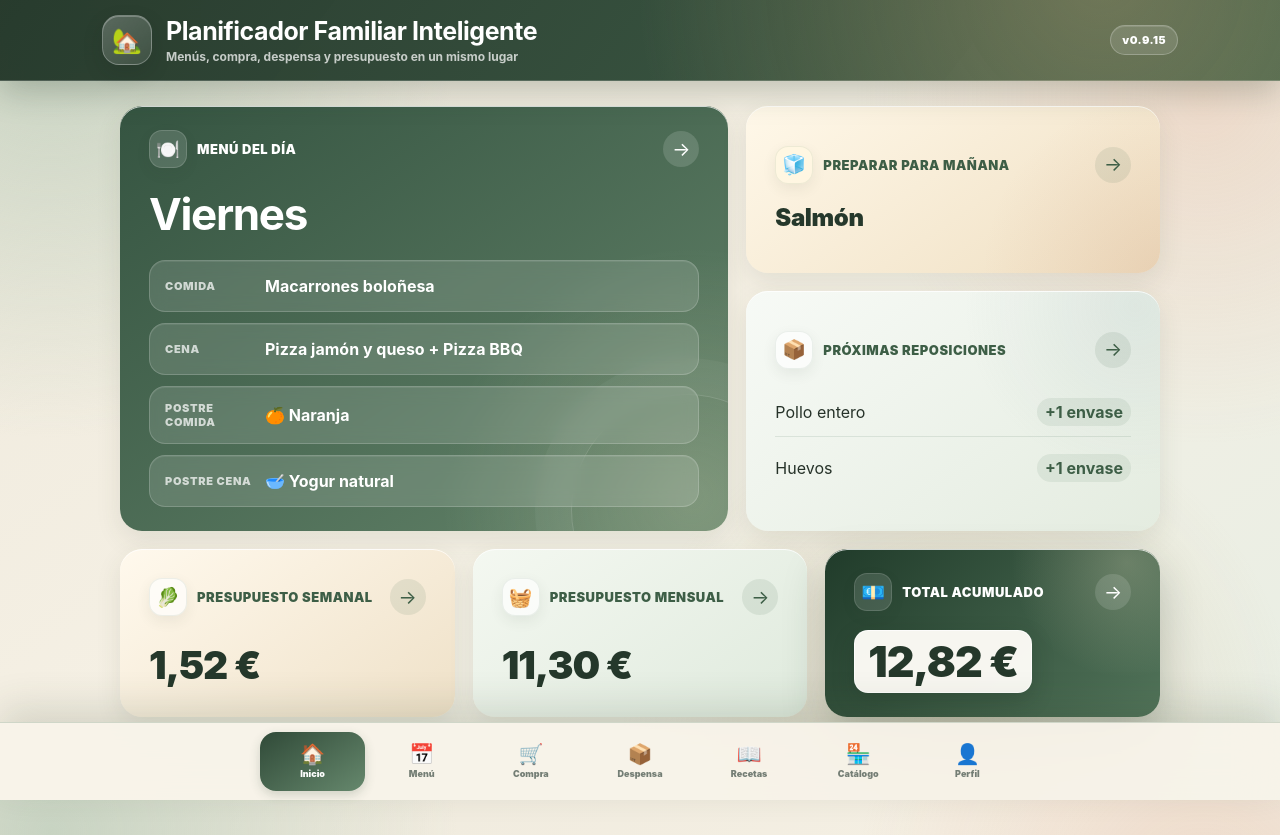
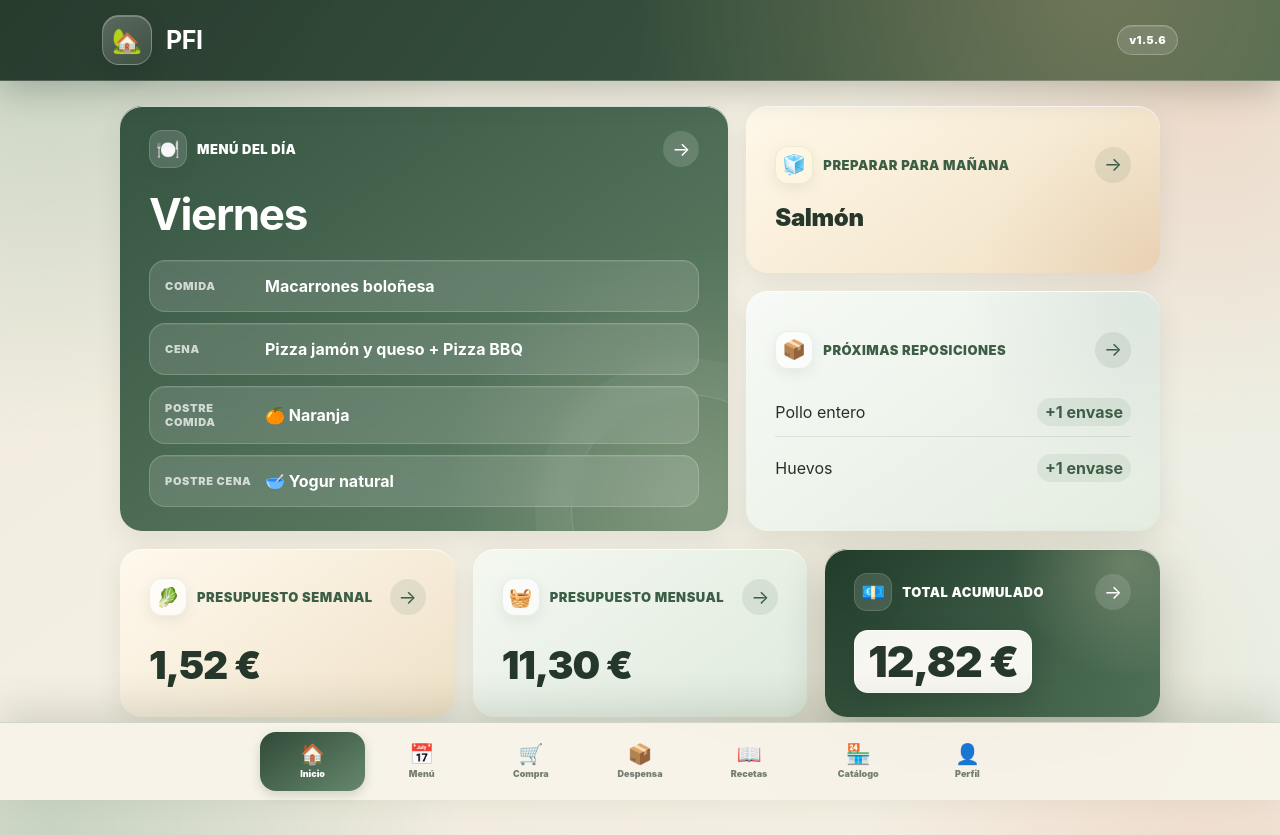
Before and after one commit to adrianezq-lang/pfi-planificador-familiar, a React (Vite) app: page / in a window 1280 px wide. Built offline with nearby package versions, Linux system fonts and the light colour scheme.

Commit message:
Limpia cabecera global de PFI

```diff
--- a/src/App.tsx
+++ b/src/App.tsx
@@ -119,10 +119,9 @@ function App() {
             🏡
           </div>
           <div className="app-brand">
-            <h1>Planificador Familiar Inteligente</h1>
-            <p>Menús, compra, despensa y presupuesto en un mismo lugar</p>
+            <h1>PFI</h1>
           </div>
-          <span className="app-version">v0.9.15</span>
+          <span className="app-version">v1.5.6</span>
         </div>
       </header>
 
```
